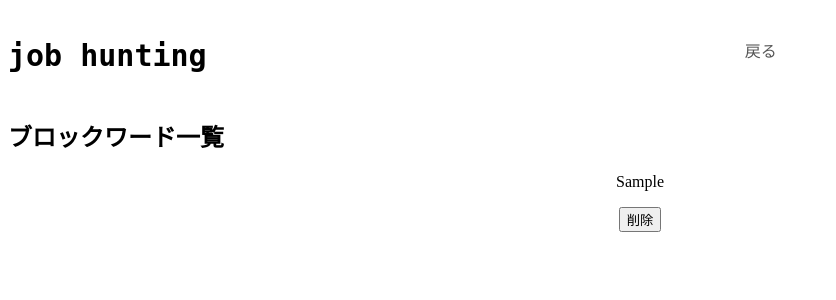
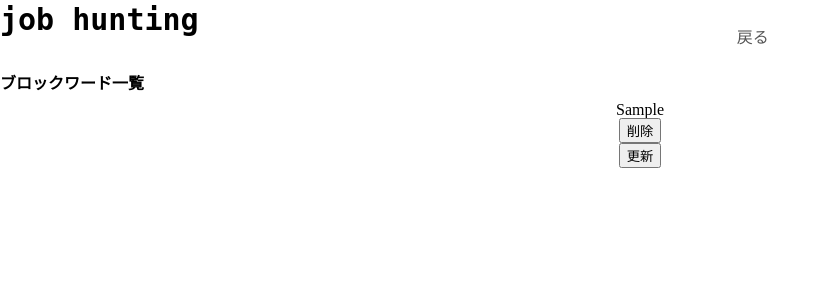
Before and after one commit to 231048Miki/Oto-fu, a PHP site: page /NGword_list.php in a window 1280 px wide. Shown: the top 300 px of the page, without its empty margins (0-836 px from the left). Run offline with PHP 8.4, Linux system fonts and the light colour scheme; tables that the repository leaves empty or names only in its code hold one stand-in row (values such as "Sample post").

Commit message:
NGword関連でけたお

```diff
--- a/iizuka/NGword_list.css
+++ b/iizuka/NGword_list.css
@@ -1,6 +1,113 @@
 @charset "UTF-8";
 
+/*
+html5doctor.com Reset Stylesheet
+v1.6.1
+Last Updated: 2010-09-17
+Author: Richard Clark - http://richclarkdesign.com
+Twitter: @rich_clark
+*/
+
+html, body, div, span, object, iframe,
+h1, h2, h3, h4, h5, h6, p, blockquote, pre,
+abbr, address, cite, code,
+del, dfn, em, img, ins, kbd, q, samp,
+small, strong, sub, sup, var,
+b, i,
+dl, dt, dd, ol, ul, li,
+fieldset, form, label, legend,
+table, caption, tbody, tfoot, thead, tr, th, td,
+article, aside, canvas, details, figcaption, figure,
+footer, header, hgroup, menu, nav, section, summary,
+time, mark, audio, video {
+  margin:0;
+  padding:0;
+  border:0;
+  outline:0;
+  font-size:100%;
+  vertical-align:baseline;
+  background:transparent;
+}
+
+body {
+  line-height:1;
+}
+
+article,aside,details,figcaption,figure,
+footer,header,hgroup,menu,nav,section {
+  display:block;
+}
+
+nav ul {
+  list-style:none;
+}
+
+blockquote, q {
+  quotes:none;
+}
+
+blockquote:before, blockquote:after,
+q:before, q:after {
+  content:'';
+  content:none;
+}
+
+a {
+  margin:0;
+  padding:0;
+  font-size:100%;
+  vertical-align:baseline;
+  background:transparent;
+}
+
+/* change colours to suit your needs */
+ins {
+  background-color:#ff9;
+  color:#000;
+  text-decoration:none;
+}
+
+/* change colours to suit your needs */
+mark {
+  background-color:#ff9;
+  color:#000;
+  font-style:italic;
+   font-weight:bold;
+}
+
+del {
+  text-decoration: line-through;
+}
+
+abbr[title], dfn[title] {
+  border-bottom:1px dotted;
+  cursor:help;
+}
+
+table {
+  border-collapse:collapse;
+  border-spacing:0;
+}
+
+/* change border colour to suit your needs */
+hr {
+  display:block;
+  height:1px;
+  border:0;
+  border-top:1px solid #cccccc;
+  margin:1em 0;
+  padding:0;
+}
+
+
+input, select {
+  vertical-align:middle;
+}
 .flex{
     text-align: center;
     /* display: flex; */
 }
+
+.form-p{
+  margin-top: 10px;
+}
--- a/iizuka/NGword_list.php
+++ b/iizuka/NGword_list.php
@@ -23,14 +23,22 @@
     $sql_res = $dbh->query($sql);
 
     while ($rec = $sql_res->fetch()) {
+        $id = $rec['ngword_id'];
         echo <<<___EOF
         <div class="flex">
-            <p class="form">$rec[ngword]</p>
+            <p class="form-p">$rec[ngword]</p>
             <div class="form">
                 <form action="" method="post">
                     <input type="hidden" name="delete" value="$rec[ngword_id]">
                     <input type="submit" name="submit" value = "削除" class="trash">
                 </form>
+
+            <div class="form">
+                <form action="NGword_update.php" method="POST">
+                    <input type="hidden" name="update" value="$id">
+                    <input type="submit" value="更新" class="trash">
+                </form>
+            </div>
             </div>
         </div>
      ___EOF;
@@ -47,6 +55,7 @@
         <script>location.href = "";</script>
         ___EOF;
     }
+
     ?>
 </body>
 
--- /dev/null
+++ b/iizuka/NGword_update.css
@@ -0,0 +1,5 @@
+@charset "UTF-8";
+
+.form{
+    text-align: center;
+}
```
Also changed, not shown: iizuka/NGword_update.php (added, +54 -0 lines).
